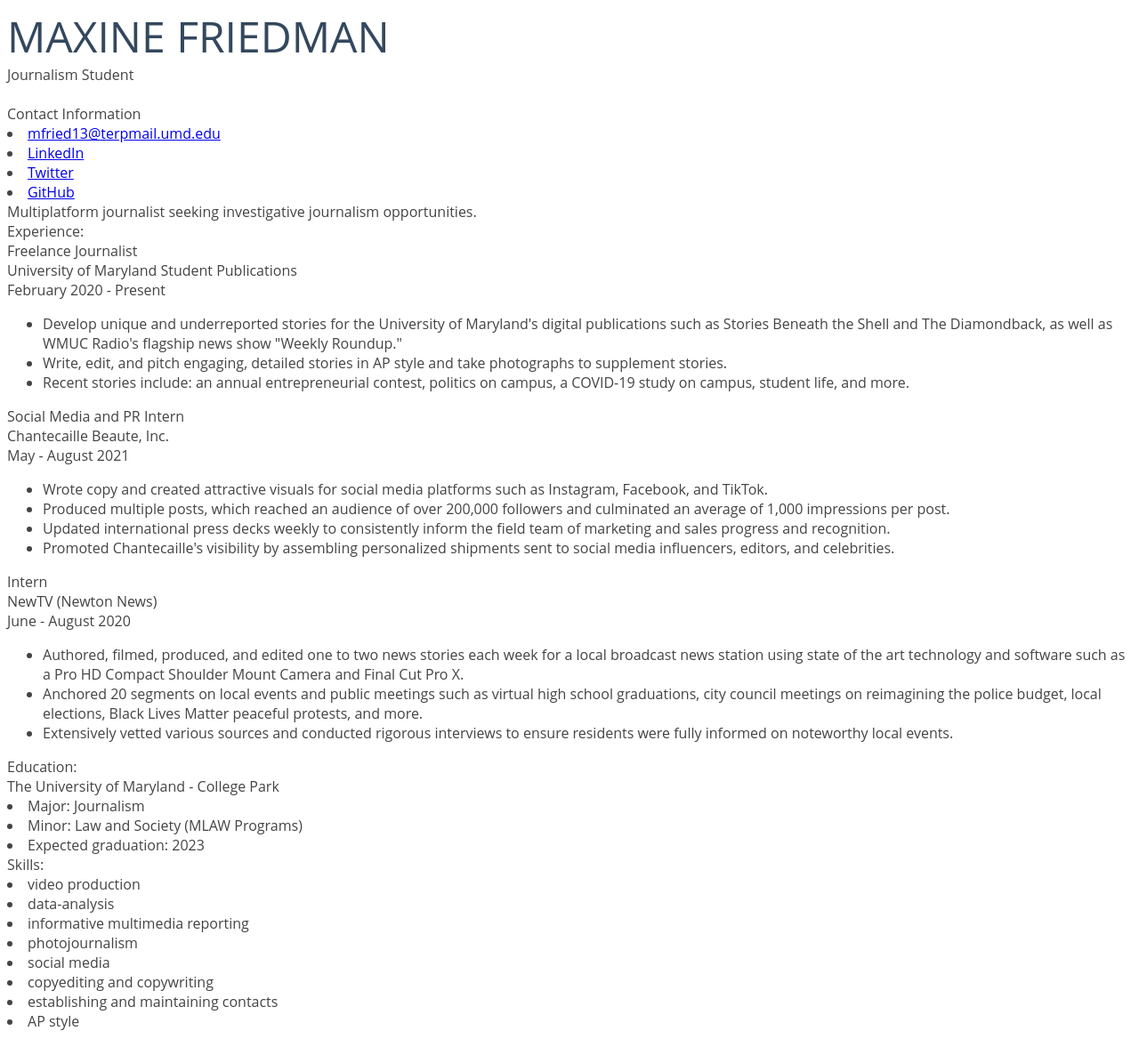
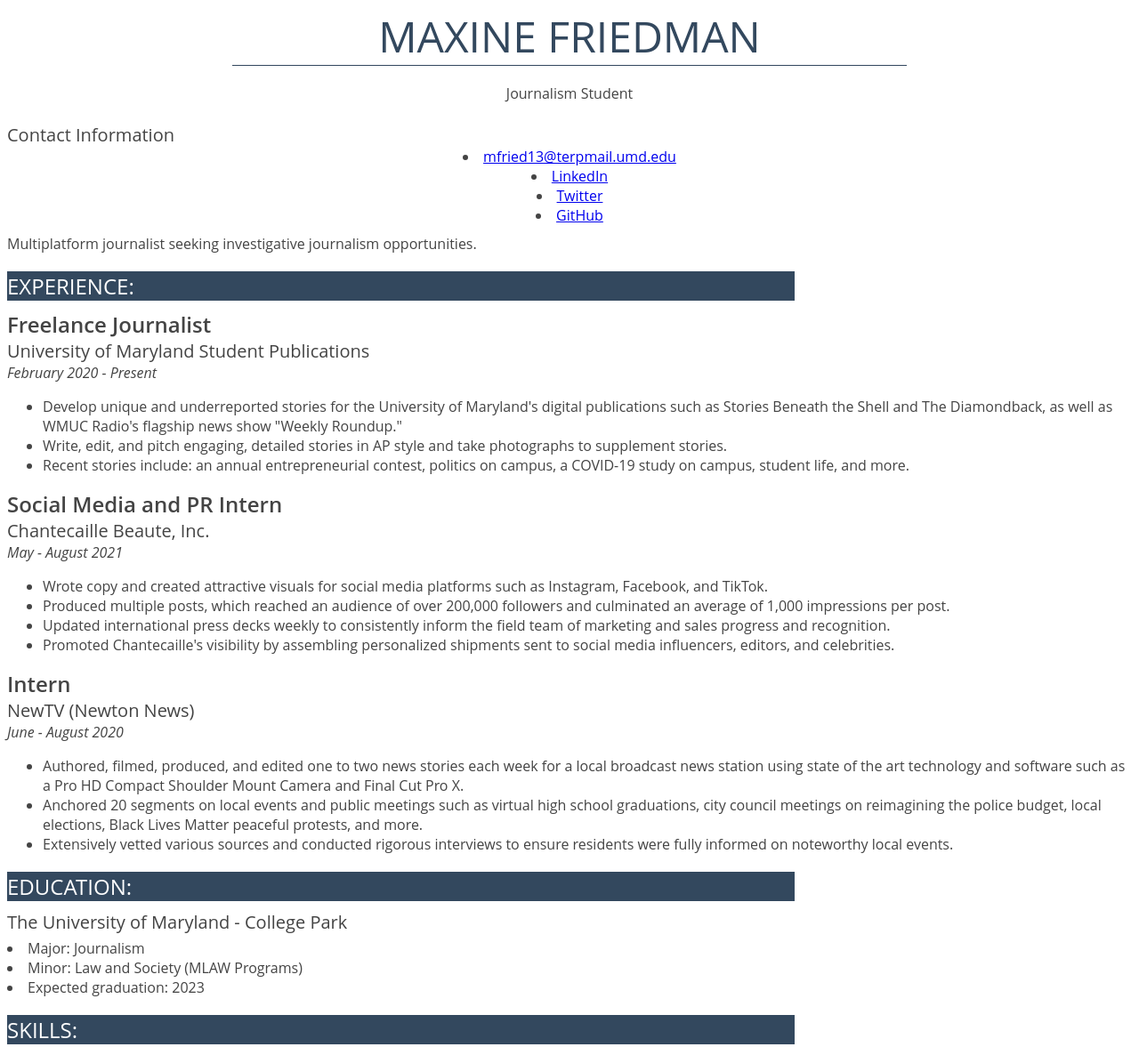
Before and after one commit to mfried13/maxine_friedman_jour352, a plain HTML site: page basic-resume/index.html in a window 1280 px wide. Shown: the top 1177 px of the page at 89% size. Drawn offline with Linux system fonts and the light colour scheme.

Commit message:
Add files via upload

```diff
--- a/basic-resume/style.css
+++ b/basic-resume/style.css
@@ -5,16 +5,52 @@ body{
 	color: #444;
 	font-weight: 400;
 }
+#container {
+width: 100%;
+max-width: 1200px;
+margin: 0 auto;
+padding-bottom: 50px;
+}
+
+#title{
+	font-weight: 600px;
+	text-align: center;
+	margin-top: 20px;
+	margin-bottom: 0px;
+	margin-left: 0px;
+	margin-right: 0px;
+
+}
 /* banner name at top */
 #name {
 	font-size: 3em;
 	color: #33485e;
 	text-transform: uppercase;
+	border-bottom: 1px solid #33485e;
+	width: 60%;
+	min-width: 300px;
+	margin: 0 auto;
+	text-align: center;
+	}
+
+.description {
+	margin-top: 10px;
+	margin-bottom: 10px;
+	margin-right: 0px;
+	margin-left: 0px;
+	}
+
+.menu {
+	margin: 0px;
+	padding: 0px;
+	text-align: center;
+	display: inline;
 }
 /*no image displayed here*/
 img {
 	display: none;
 }
+
 
 /*my title*/
 b {
@@ -23,30 +59,54 @@ b {
 	color: #33485e;
 }
 /*filled in box section titles*/
-h2 {
+.sectionheader {
 	font-size: 1.5em;
 	text-transform: uppercase;
 	background-color: #33485e;
 	color: white;
 	font-weight: 400;
+	margin-bottom: 10px;
+	margin-top: 20px;
+	margin-left: 0px;
+	margin-right: 0px;
+	width: 70%;
+	min-width: 300px;
 }
 /*job titles*/
-h3 {
+.jobtitle {
 	font-weight:  600;
 	font-size:  1.5em;
 }
 /*job organization*/
-h4 {
+.organization {
 	font-weight: 400;
-	font-size: 1.5em;
+	font-size: 1.25em;
 }
 /*job dates*/
-h6 {
-	font-weight:  400;
-	font-style:  italic;
+.date {
+	font-weight: 400;
+	font-style: italic;
+	font-size: 1em;
+	margin-top: 2px;
+	margin: 0px;
+}
+/*organized list of contact info, skills, education*/
+.menu{
+	margin: 0px;
+	padding: 0px;
+	text-align: center;
+	display: inline;
 	font-size: 1em;
 }
-/*organized list of contact info, skills, education*/
-ul li{
-	font-size: 1em;
+#degrees{
+	margin-top: 5px;
+	margin-bottom: 0px;
+	margin-left: 0px;
+	margin-right: 0px;
 }
+#do{
+	margin-top: 5px;
+	margin-right: 0px;
+	margin-left: 0px;
+	margin-bottom: 0px;
+}
```
